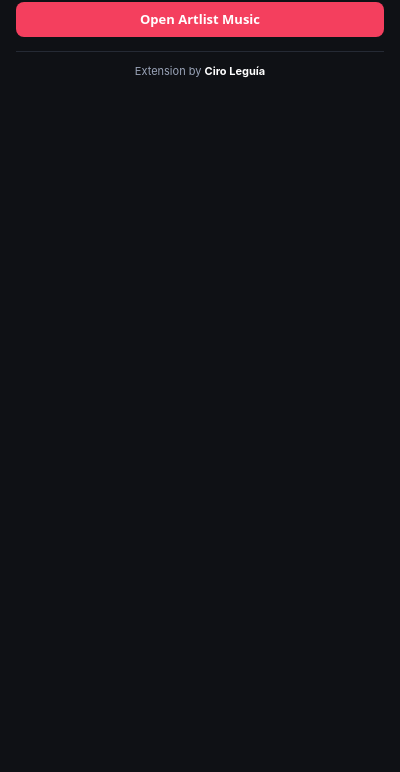
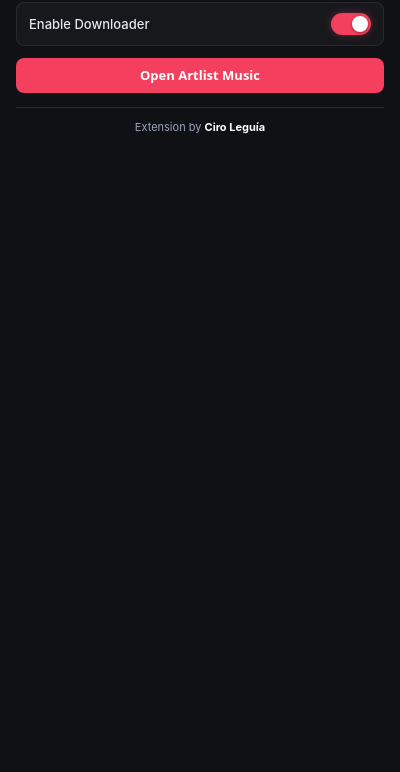
Before and after one commit to ciroleguia/ArtlistToolbox, a browser extension: page popup/popup.html in a window 400 px wide. Shown: the part 72-844 px from the top of the page. Drawn offline with Linux system fonts and the light colour scheme.

Commit message:
0.4.1 Update - Improved settings and fixed bugs

```diff
--- a/popup/popup.css
+++ b/popup/popup.css
@@ -67,3 +67,70 @@
 .credits strong {
   color: #ffffff;
 }
+
+.settings-row {
+  display: flex;
+  align-items: center;
+  justify-content: space-between;
+  background: rgba(255, 255, 255, 0.03);
+  border: 1px solid rgba(255, 255, 255, 0.08);
+  border-radius: 8px;
+  padding: 10px 12px;
+  margin-bottom: 12px;
+}
+
+.settings-row span {
+  font-size: 13px;
+  font-weight: 500;
+  color: #e2e8f0;
+}
+
+/* The switch - the box around the slider */
+.switch {
+  position: relative;
+  display: inline-block;
+  width: 40px;
+  height: 22px;
+}
+
+/* Hide default HTML checkbox */
+.switch input {
+  opacity: 0;
+  width: 0;
+  height: 0;
+}
+
+/* The slider */
+.slider {
+  position: absolute;
+  cursor: pointer;
+  top: 0;
+  left: 0;
+  right: 0;
+  bottom: 0;
+  background-color: #334155;
+  transition: .25s ease;
+  border-radius: 22px;
+}
+
+.slider:before {
+  position: absolute;
+  content: "";
+  height: 16px;
+  width: 16px;
+  left: 3px;
+  bottom: 3px;
+  background-color: white;
+  transition: .25s ease;
+  border-radius: 50%;
+  box-shadow: 0 1px 3px rgba(0,0,0,0.4);
+}
+
+input:checked + .slider {
+  background-color: #f43f5e;
+  box-shadow: 0 0 8px rgba(244, 63, 94, 0.35);
+}
+
+input:checked + .slider:before {
+  transform: translateX(18px);
+}
--- a/popup/popup.html
+++ b/popup/popup.html
@@ -16,6 +16,14 @@
         </div>
       </header>
 
+      <div class="settings-row">
+        <span>Enable Downloader</span>
+        <label class="switch">
+          <input type="checkbox" id="toggle-extension" checked>
+          <span class="slider"></span>
+        </label>
+      </div>
+
       <button id="open-artlist" class="primary-button" type="button">
         Open Artlist Music
       </button>
--- a/popup/popup.js
+++ b/popup/popup.js
@@ -1,4 +1,16 @@
 const ARTLIST_MUSIC_URL = "https://artlist.io/royalty-free-music";
+
+const toggleCheckbox = document.getElementById("toggle-extension");
+
+// Load extension status
+chrome.storage.local.get({ enabled: true }, (items) => {
+  toggleCheckbox.checked = items.enabled;
+});
+
+// Save extension status on change
+toggleCheckbox.addEventListener("change", () => {
+  chrome.storage.local.set({ enabled: toggleCheckbox.checked });
+});
 
 document.getElementById("open-artlist").addEventListener("click", () => {
   chrome.tabs.create({ url: ARTLIST_MUSIC_URL });
--- a/src/styles.css
+++ b/src/styles.css
@@ -5,12 +5,6 @@
   position: relative;
 }
 
-button[aria-label="download" i],
-[data-testid="Tooltip" i][aria-label="Download" i] button {
-  border-radius: 6px !important;
-  outline: 2px solid #f43f5e !important;
-  outline-offset: 3px !important;
-}
 
 .artlist-youtube-mp3-download:hover {
   outline-color: #fb7185 !important;
```
Also changed, not shown: src/content.js (+78 -7 lines), manifest.json.
